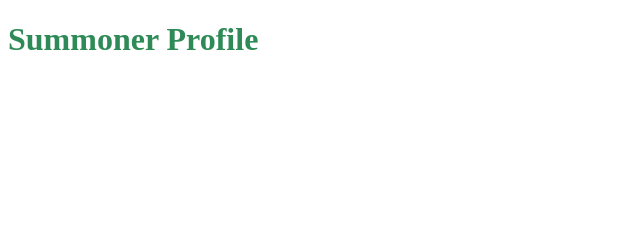
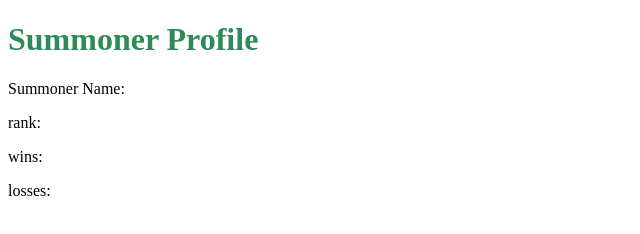
Before and after one commit to MakooLopes/Leageurinos-Gameception, a plain HTML site: page DevProject/summonerProfile.html in a window 1280 px wide. Shown: the whole page, without its empty margins (0-640 px from the left). Drawn offline with Linux system fonts and the light colour scheme.

Commit message:
added form to inxed page
form navigates to the summoner profile page and we can potentially use it to make API request.

```diff
--- a/DevProject/summonerProfile.html
+++ b/DevProject/summonerProfile.html
@@ -6,6 +6,10 @@
 </head>
 <body>
 <h1>Summoner Profile</h1>
-
+<p> Summoner Name: </p>
+<p> rank: </p>
+<p> wins: </p>
+<p> losses: </p>
+<!-- only hardcoded atm, not sure what format the API response will be in and how to set variables based on it yet. -->
 </body>
 </html>
```
Also changed, not shown: DevProject/index.html (+11 -0 lines).
